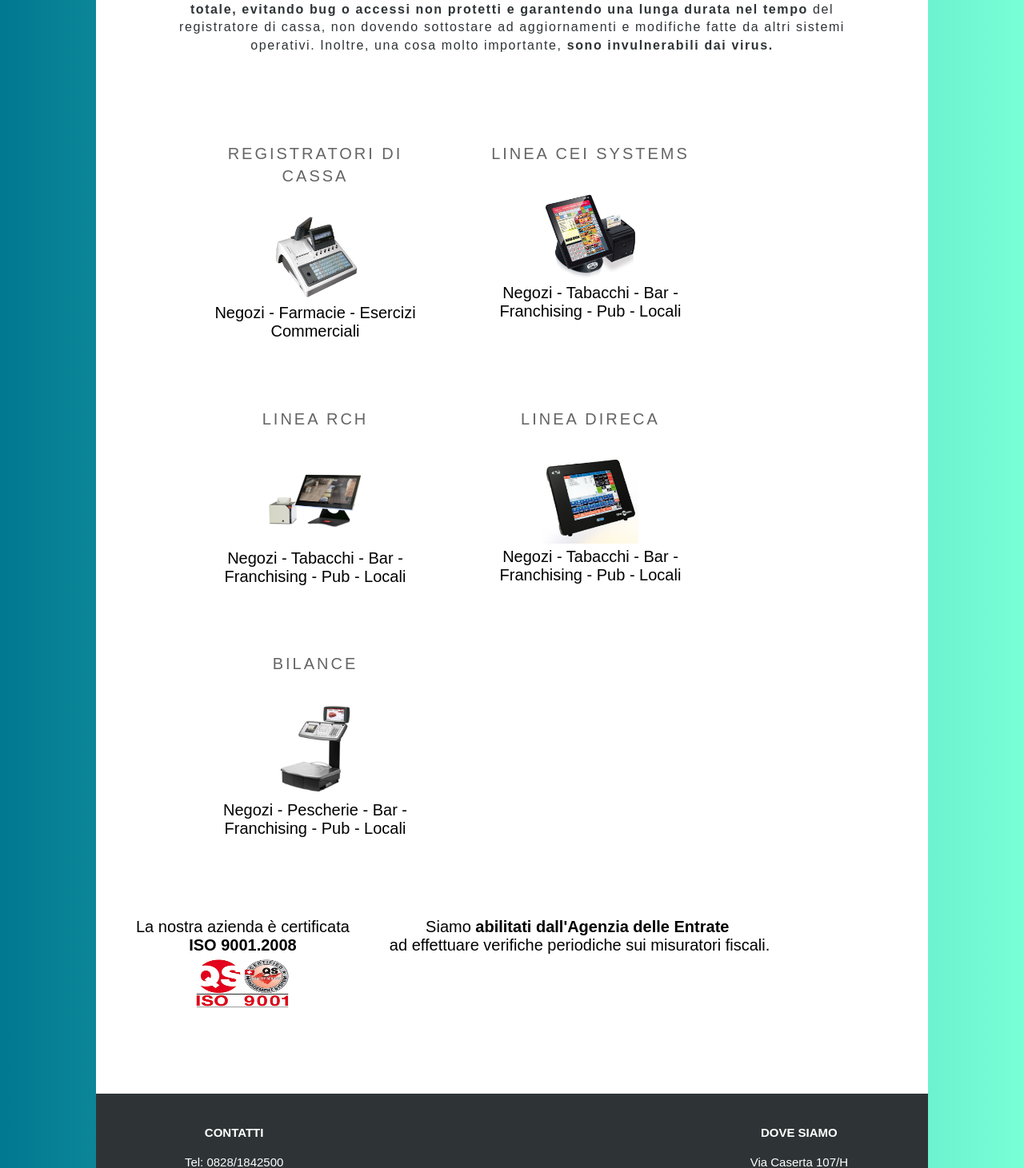
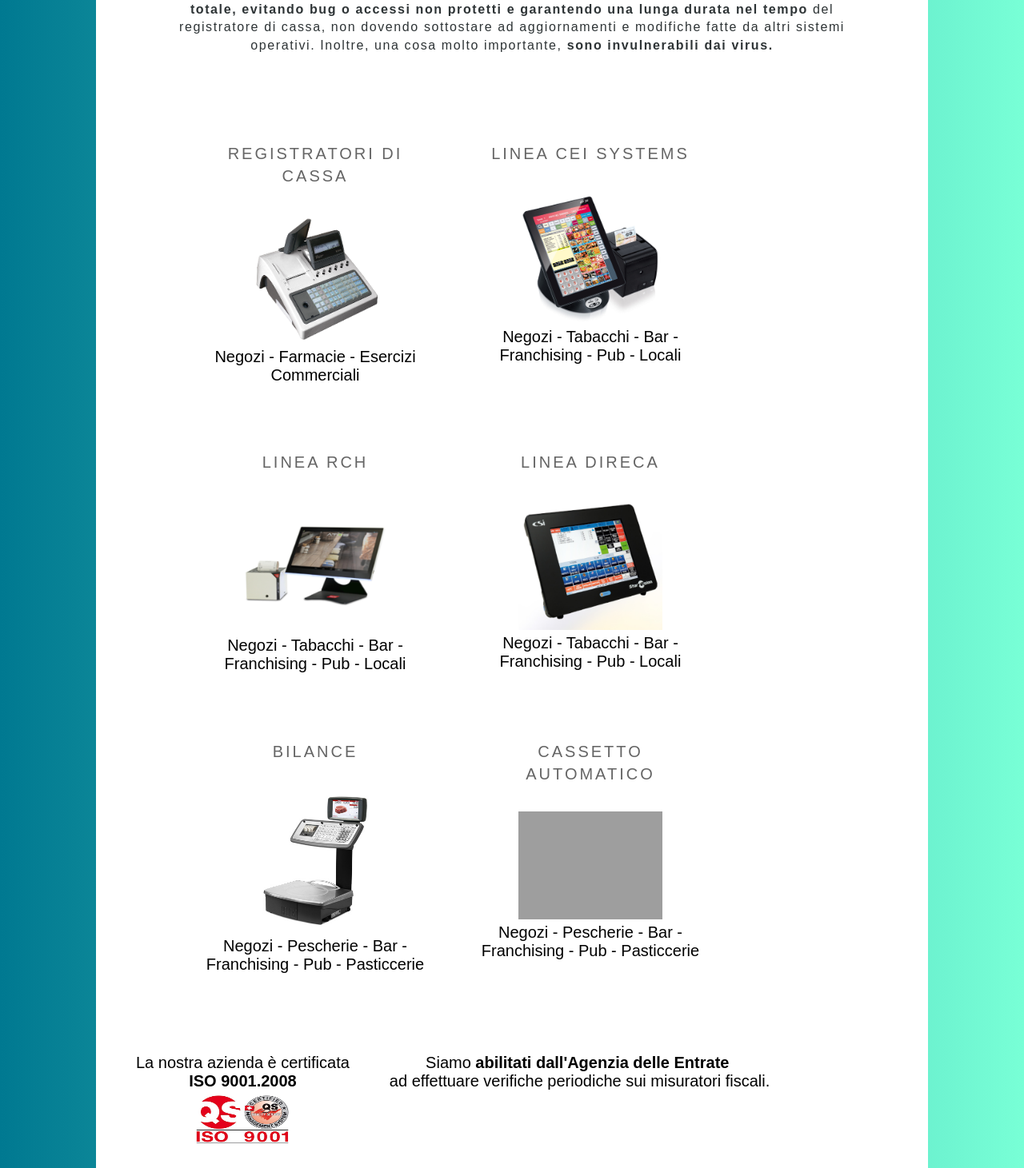
Before and after one commit to Alonso96/Infopos, a PHP site: page /prodotti.php in a window 1280 px wide. Shown: the part 637-2098 px from the top of the page at 80% size. Run offline with PHP 8.4, Linux system fonts and the light colour scheme; grey boxes are pictures that could not be loaded.

Commit message:
Modificato i prodotti

```diff
--- a/Infopos2/prodotti.php
+++ b/Infopos2/prodotti.php
@@ -116,36 +116,45 @@
 
   			<div class="colproduct">
   				<h5>Registratori di Cassa</h5>
-  				<img src="images/rs400_.jpg" alt="rs400" style="width:40%">
+  				<img src="images/rs400_.jpg" alt="rs400" style="width:60%">
   				<div class="txt2"> Negozi - Farmacie - Esercizi Commerciali  </div>
   			</div>
 
   			<div class="colproduct">
   				<h5>Linea Cei Systems</h5>
-  				<a href="ceisystems.php"><img src="images/t15.png" alt="t15" style="width:40%"></a>
+  				<a href="ceisystems.php"><img src="images/t15.png" alt="t15" style="width:60%"></a>
   				<div class="txt2"> Negozi - Tabacchi - Bar - Franchising - Pub - Locali </div>
   			</div>
   			<div style= "clear: both;"> </div>
   			<div class="colproduct">
   				<h5>Linea Rch</h5>
-  				<img src="images/atos15.jpg" alt="atos15" style="width:40%">
+  				<img src="images/atos15.jpg" alt="atos15" style="width:60%">
   				<div class="txt2"> Negozi - Tabacchi - Bar - Franchising - Pub - Locali </div>
   			</div>
 
   			<div class="colproduct">
   			<h5>Linea Direca</h5>
-  				<img src="images/direca.png" alt="direca" style="width:40%">
+  				<img src="images/direca.png" alt="direca" style="width:60%">
   				<div class="txt2"> Negozi - Tabacchi - Bar - Franchising - Pub - Locali </div>
   			</div>
   			<div style= "clear: both;"> </div>
 
   		<div class="colproduct">
   			<h5>Bilance</h5>
-  				<img src="images/helmac.jpg" alt="helmac" style="width:40%">
-  				<div class="txt2"> Negozi - Pescherie - Bar - Franchising - Pub - Locali </div>
+  				<img src="images/helmac.jpg" alt="helmac" style="width:60%">
+  				<div class="txt2"> Negozi - Pescherie - Bar - Franchising - Pub - Pasticcerie </div>
   			</div>
 
+
+  			<div class="colproduct">
+  		<h5> Cassetto automatico </h5>
+  				<img src="images/safem.jpg" alt="safemoney" style="width:60%">
+  				<div class="txt2"> Negozi - Pescherie - Bar - Franchising - Pub - Pasticcerie </div>
+  			</div>
+
+
   		</div>
+
 
 
   	</div>
```
Also changed, not shown: Infopos2/index.php (+1 -7 lines), Infopos2/tft14.php (+9 -0 lines).
